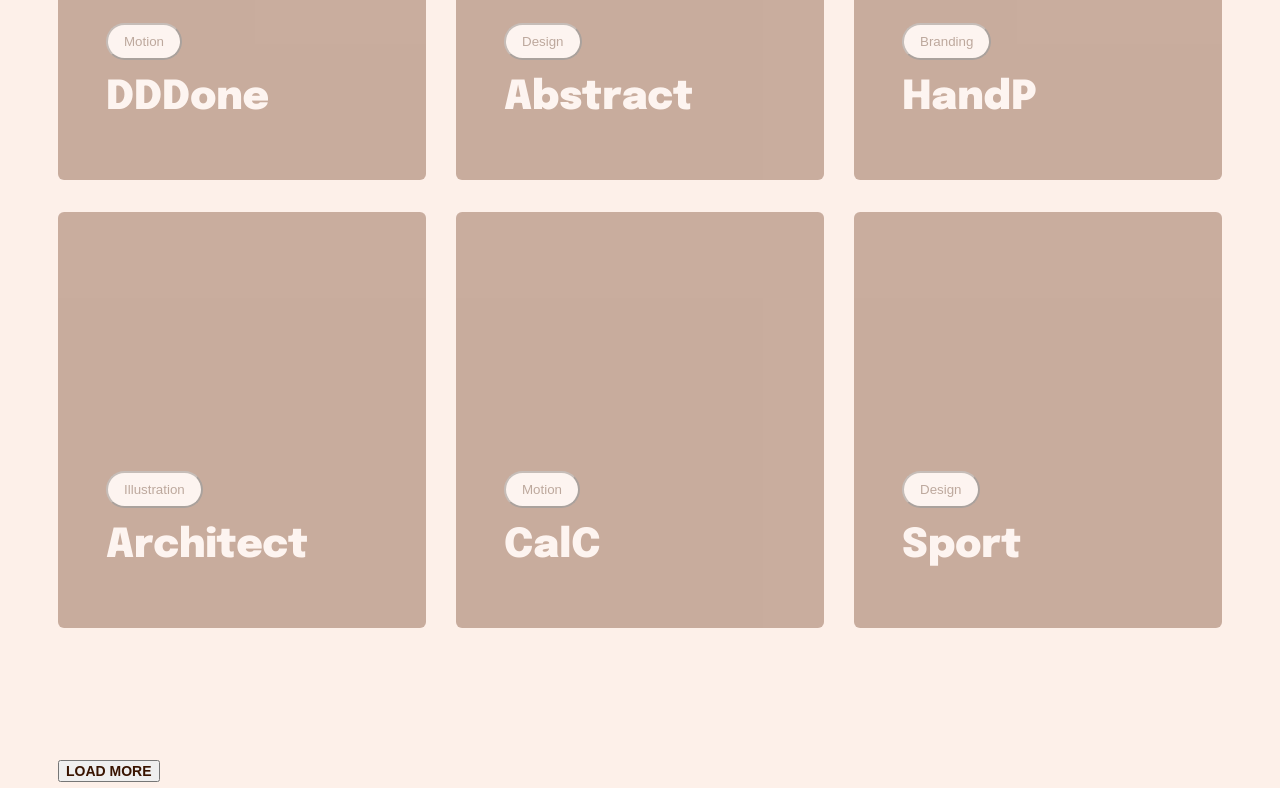
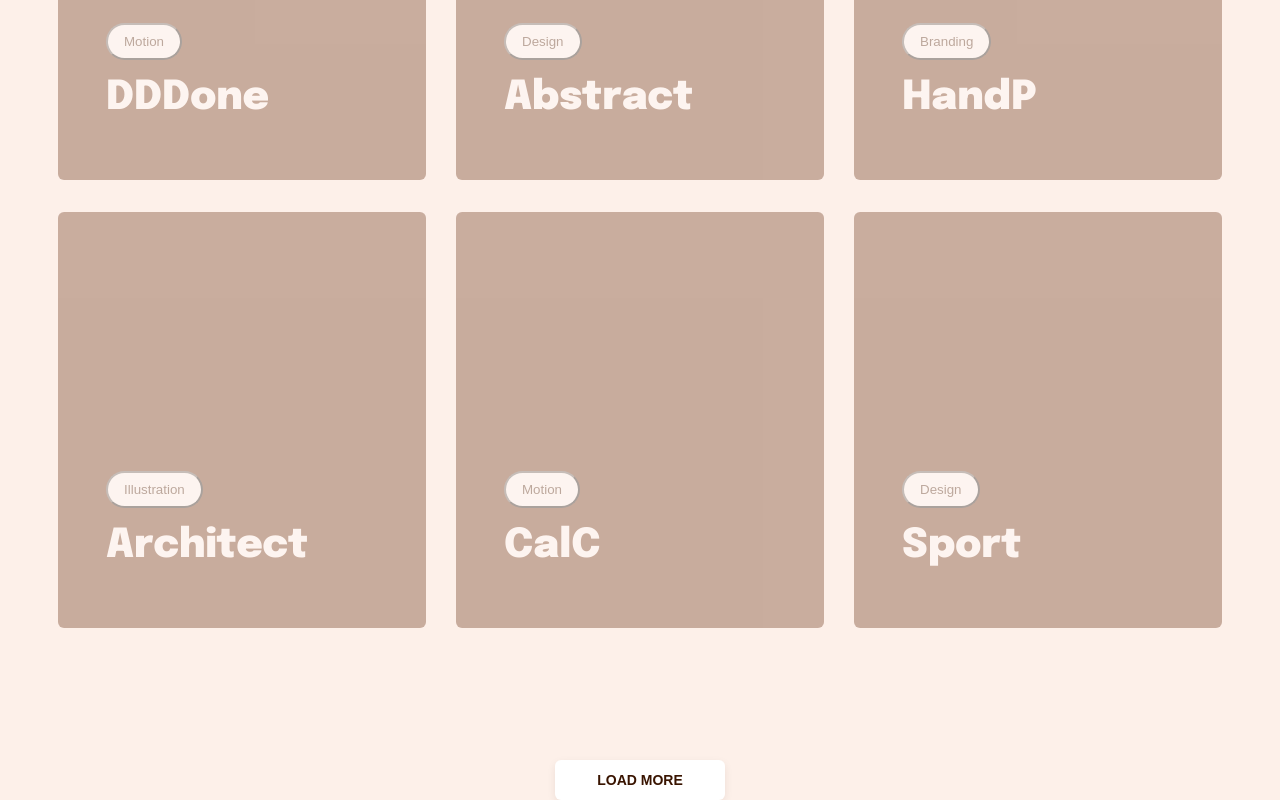
Before and after one commit to AlexeyKrop/test-from-upiter, a React (Create React App) app: page / in a window 1280 px wide. Shown: the part 1227-2027 px from the top of the page. Built offline with nearby package versions, Linux system fonts and the light colour scheme.

Commit message:
add delete item

```diff
--- a/src/components/Main/Cards/Card/Card.tsx
+++ b/src/components/Main/Cards/Card/Card.tsx
@@ -5,12 +5,16 @@ export const Card = (props: any) => {
   const[toggle, setToggle] = useState<boolean>(false)
   const onClickHandler = (value: string) => {
     props.onClickFilterGoods(value)
+
   }
   const onClickCardActiveHandler = () => {
     setToggle(!toggle)
   }
+  const onKeyPressHandler = (id: number) => {
+    props.deleteGood(id)
+  }
   return (
-    <div className={!toggle ? `${s.wrapper}` : `${s.wrapper} ${s.cardActive}`} onClick={onClickCardActiveHandler}>
+    <div tabIndex={props.tabIndex} onKeyDown={(e) => {if(e.key === 'Delete') {onKeyPressHandler(props.id)}}} className={!toggle ? `${s.wrapper}` : `${s.wrapper} ${s.cardActive}`} onClick={onClickCardActiveHandler}>
       <div className={s.filterGroup}>
         <button className={s.btn} onClick={()=>onClickHandler(props.filter)} name={props.filter}>{props.filter}</button>
         <p className={s.name}>{props.name}</p>
--- a/src/components/Main/Cards/Cards.tsx
+++ b/src/components/Main/Cards/Cards.tsx
@@ -5,15 +5,19 @@ import s from './Cards.module.css'
 type CardsPropsType = {
   data: Array<GoodType>
   onClickFilterGoods: (value: string) => void
+  deleteGood: (id: number) => void
 }
 export const Cards = (props: CardsPropsType) => {
   const mappedGoods= props.data.map((m: GoodType) => (
     <Card
       onClickFilterGoods={props.onClickFilterGoods}
       key={m.id}
+      id={m.id}
+      tabIndex={m.id}
       affair={m}
       name={m.name}
       filter={m.filter}
+      deleteGood={props.deleteGood}
     />
   ))
   return (
--- a/src/components/Main/Goods.module.css
+++ b/src/components/Main/Goods.module.css
@@ -21,11 +21,22 @@
     cursor: pointer;
     color: #16CD53;
 }
+.btnWrapper{
+    display: flex;
+    align-items: center;
+    justify-content: center;
+}
 .btnLoad{
     margin-top: 100px;
+    padding: 12px 42px;
     font-weight: 900;
     font-size: 14px;
     text-align: center;
     text-transform: uppercase;
     color: #391400;
+    background: #FFFFFF;
+    border: none;
+    box-shadow: 0 3px 9px rgba(57, 20, 0, 0.08);
+    border-radius: 6px;
+    cursor: pointer;
 }
--- a/src/components/Main/Goods.tsx
+++ b/src/components/Main/Goods.tsx
@@ -4,9 +4,6 @@ import s from './Goods.module.css'
 
 export type GoodType = {
   id: number, name: string, filter: string
-}
-export type GoodsType = {
-  goods: Array<GoodType>,
 }
 const defaultGoods: Array<GoodType> = [
   {id: 1, name: 'SOFA', filter: 'Design'},
@@ -60,6 +57,9 @@ export const Goods = () => {
   const onClickAddItem = () => {
     setNumberOfItems(numberOfItems += 9)
   }
+ const deleteGood = (cardId: number) => {
+   setGoods(goods.filter((g) => g.id !== cardId))
+  }
   return (
     <div className='container'>
       <div className={s.wrapper}>
@@ -70,8 +70,11 @@ export const Goods = () => {
           <button className={filter === 'Illustration' ? `${s.btnActive}` : `${s.btn}`} onClick={() => {onClickHandler('Illustration')}}>Illustration</button>
           <button className={filter === 'Motion' ? `${s.btnActive}` : `${s.btn}`} onClick={() => {onClickHandler('Motion')}}>Motion</button>
         </div>
-        <Cards onClickFilterGoods={onClickHandler} data={filteredGoods}/>
-        <button onClick={onClickAddItem} className={s.btnLoad}>Load More</button>
+        <Cards deleteGood={(cardId) => {deleteGood(cardId)}} onClickFilterGoods={onClickHandler} data={filteredGoods}/>
+        <div className={s.btnWrapper}>
+          <button onClick={onClickAddItem} className={s.btnLoad}>Load More</button>
+        </div>
+
       </div>
     </div>
   );
```
